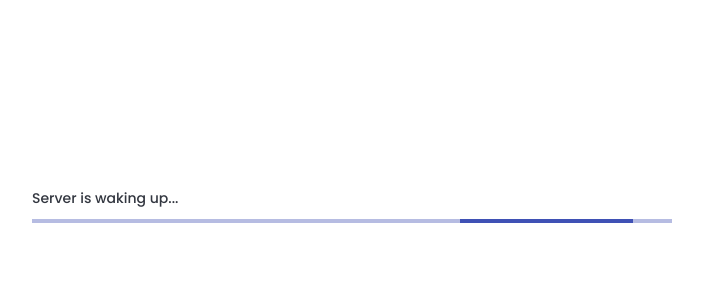
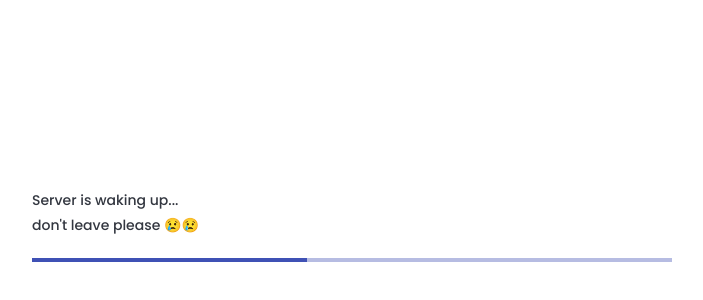
Before and after one commit to kctrnn/note-mine, a React (Create React App) app: page / in a window 1280 px wide. Shown: the part 112-412 px from the top of the page, without its empty margins (288-991 px from the left). Built offline with nearby package versions, Linux system fonts and the light colour scheme; no server answers.

Commit message:
Edit progress wake up server

```diff
--- a/src/App.js
+++ b/src/App.js
@@ -18,7 +18,8 @@ const useStyles = makeStyles(() => ({
     marginTop: '30rem',
 
     '& > p': {
-      marginBottom: '1rem',
+      marginBottom: '2rem',
+      lineHeight: '1.8',
     },
   },
 
@@ -60,7 +61,12 @@ function App() {
     <div className='note-mine-app' style={{ position: 'relative' }}>
       {data.length === 0 && !isLoggedIn && (
         <Box className={classes.progress}>
-          <p>Server is waking up...</p>
+          <p>
+            Server is waking up...
+            <br />
+            don't leave please 😢😢
+          </p>
+
           <LinearProgress />
         </Box>
       )}
```
